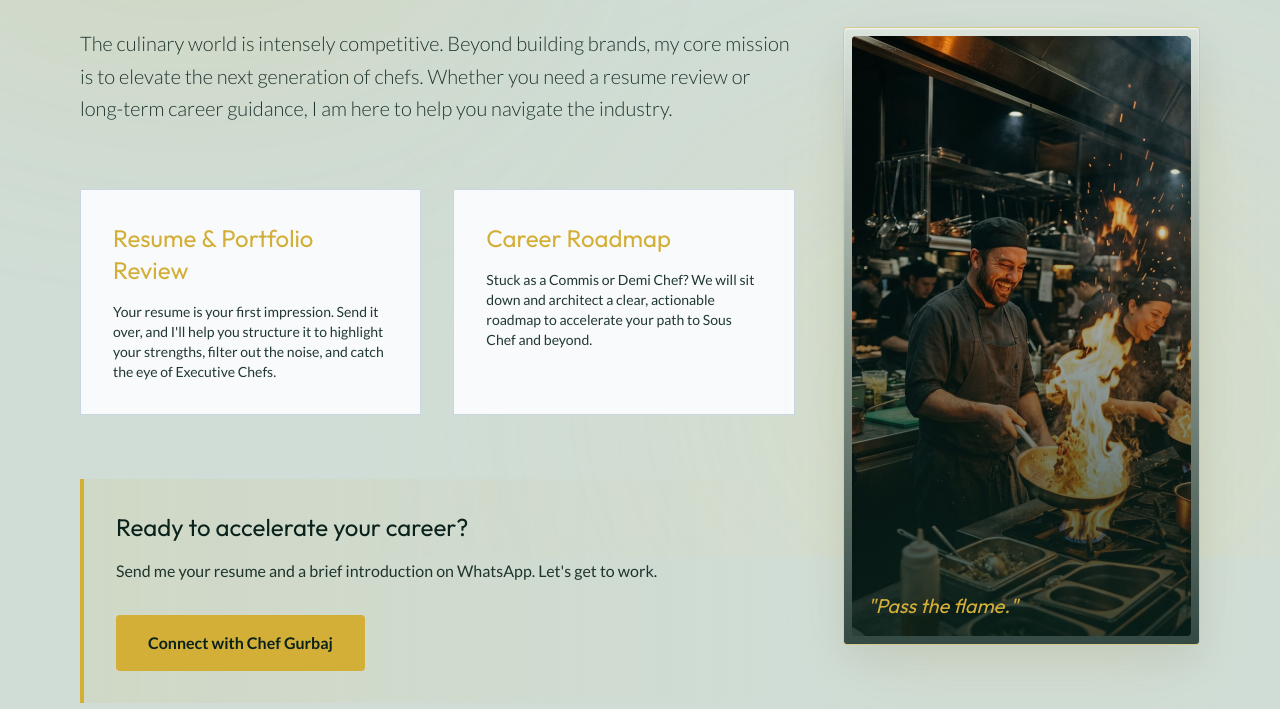
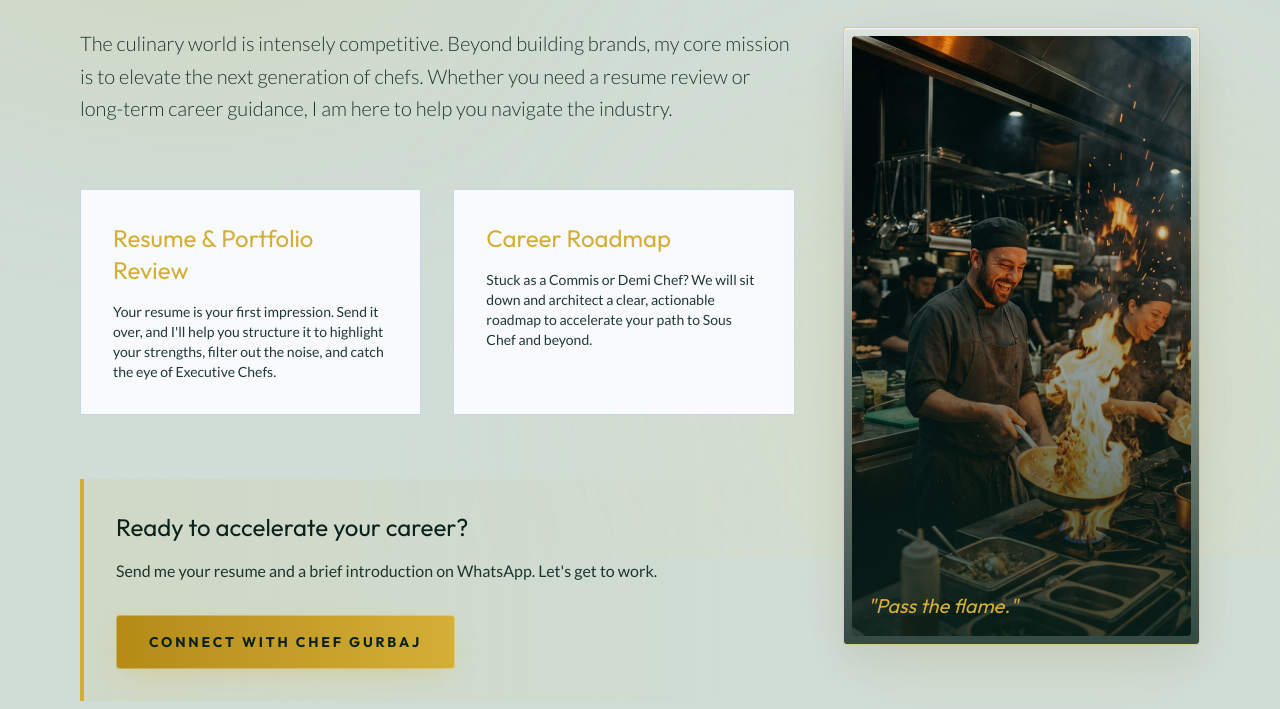
Before and after one commit to chefgurbaj/chefgurbaj-website, an Astro site: page /education in a window 1280 px wide. Shown: the part 243-952 px from the top of the page. Built offline with nearby package versions, Linux system fonts and the light colour scheme; Astro itself is replaced by a stand-in of ours.

Commit message:
Auto-save: upgrade CTA buttons to premium gradient/shadow style and refine aspiring-chef resume message

```diff
--- a/src/components/ContactButton.astro
+++ b/src/components/ContactButton.astro
@@ -13,7 +13,7 @@ let message = 'Hi Chef Gurbaj, I would like to connect with you.';
 if (intent === 'consultation') {
   message = 'Hi Chef Gurbaj, I am interested in booking a consultation for my brand/restaurant.';
 } else if (intent === 'aspiring-chef') {
-  message = 'Hi Chef, I am an aspiring chef seeking guidance and looking to share my resume.';
+  message = 'Hi Chef Gurbaj, I am an aspiring chef and would like to submit my resume for your review.';
 }
 
 const waUrl = `https://wa.me/${phone}?text=${encodeURIComponent(message)}`;
@@ -24,9 +24,12 @@ const waUrl = `https://wa.me/${phone}?text=${encodeURIComponent(message)}`;
   target="_blank"
   rel="noopener noreferrer"
   class:list={[
-    "inline-block bg-saffron-gold text-obsidian-black font-semibold px-8 py-4 rounded-sm hover:bg-white transition-colors duration-300",
+    "relative inline-flex items-center justify-center overflow-hidden px-8 py-4 rounded-sm font-heading font-bold uppercase tracking-[0.2em] text-xs md:text-sm transition-all duration-500 group",
+    "bg-gradient-to-r from-[#b58b16] via-[#D4AF37] to-[#b58b16] bg-[length:200%_auto] hover:bg-right",
+    "text-obsidian-black shadow-[0_10px_30px_-10px_rgba(212,175,55,0.4)] hover:shadow-[0_20px_40px_-15px_rgba(212,175,55,0.7)] hover:-translate-y-1",
+    "border border-white/30",
     className
   ]}
 >
-  {text}
+  <span class="relative z-10">{text}</span>
 </a>
--- a/src/pages/index.astro
+++ b/src/pages/index.astro
@@ -27,7 +27,7 @@ import ChefKnifeDivider from '../components/ChefKnifeDivider.astro';
         Crafting Culinary <br /> <span>Excellence</span>
       </h1>
 
-      <p class="text-lg md:text-xl text-obsidian-black dark:text-slate-grey mb-12 max-w-2xl font-body font-light leading-relaxed">
+      <p class="text-lg md:text-xl text-obsidian-black dark:text-pristine-white/90 mb-12 max-w-2xl font-body font-light leading-relaxed">
         High-performing Cluster Executive Chef with a legacy of transforming restaurants, designing elite menus, and leading high-volume culinary operations.
       </p>
 
```
